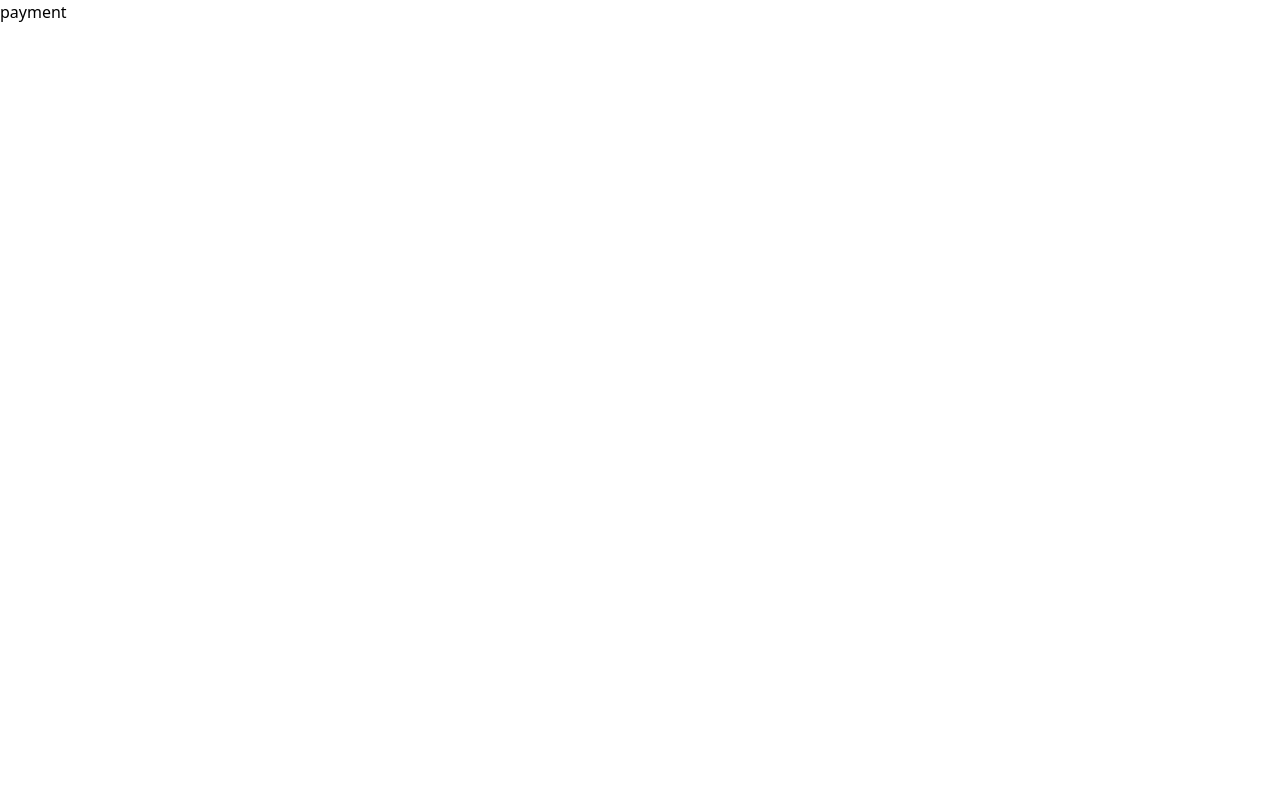
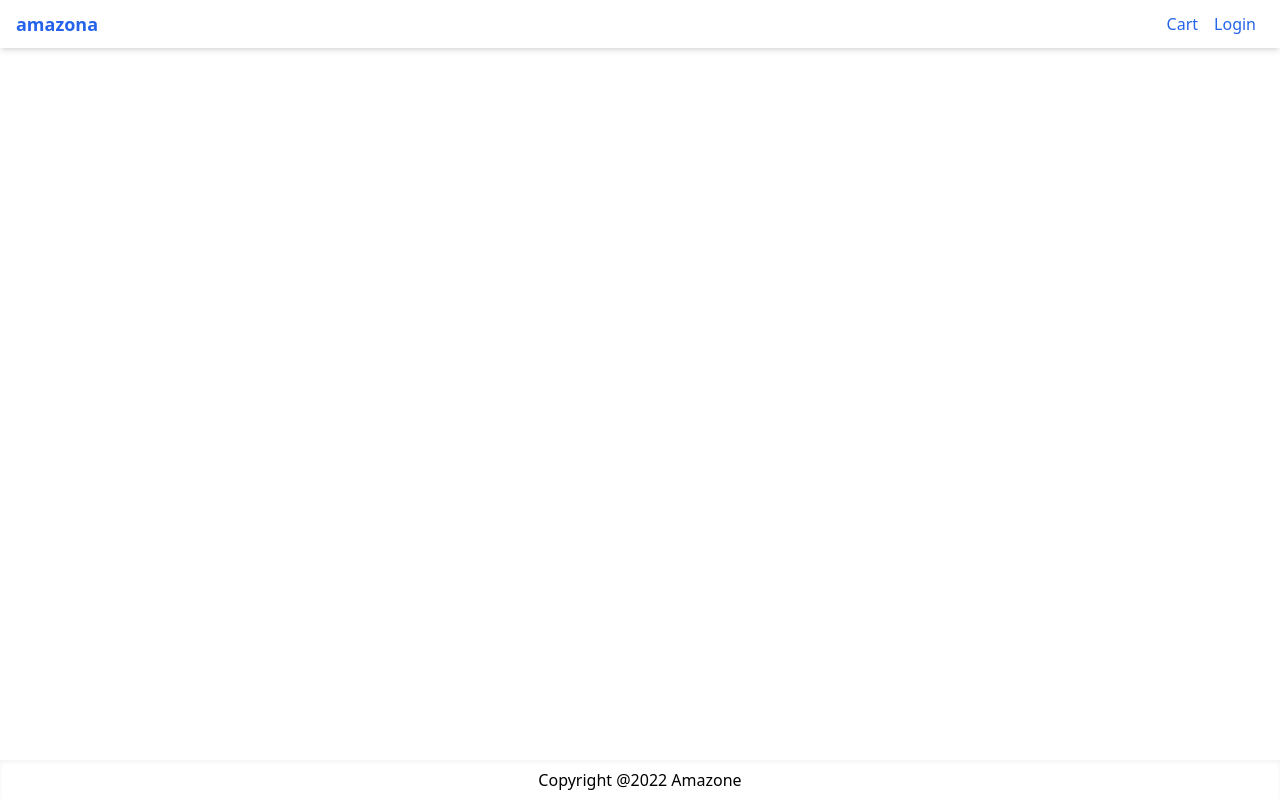
Before and after one commit to capmahin/Project-amazone, a Next.js app: page /payment in a window 1280 px wide. Built offline with nearby package versions, Linux system fonts and the light colour scheme; no server answers.

Commit message:
add layout in paymentScreen

```diff
--- a/pages/payment.js
+++ b/pages/payment.js
@@ -1,7 +1,10 @@
+import Layout from "@/components/Layout"
 import React from 'react'
 
 export default function PaymentScreen() {
   return (
-    <div>payment</div>
+    <Layout title="Payment Method">
+
+    </Layout>
   )
 }
```
